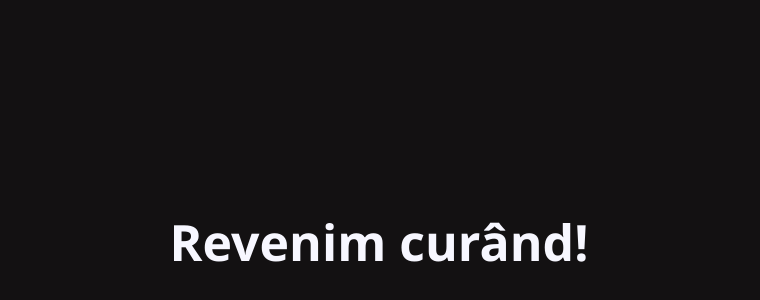
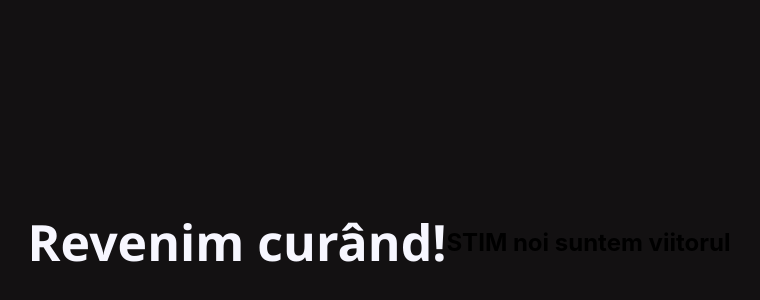
Before and after one commit to DragutuMatei/stim_site, a React (Create React App) app: page / in a window 1280 px wide. Shown: the part 158-458 px from the top of the page, without its empty margins (261-1021 px from the left). Built offline with nearby package versions, Linux system fonts and the light colour scheme.

Commit message:
Update App.js

```diff
--- a/src/App.js
+++ b/src/App.js
@@ -6,6 +6,8 @@ function App() {
     <>
       <div className="idk">
         <h1>Revenim curând!</h1>
+<br/>
+<h2>STIM noi suntem viitorul </h2>
       </div>
     </>
   );
```
